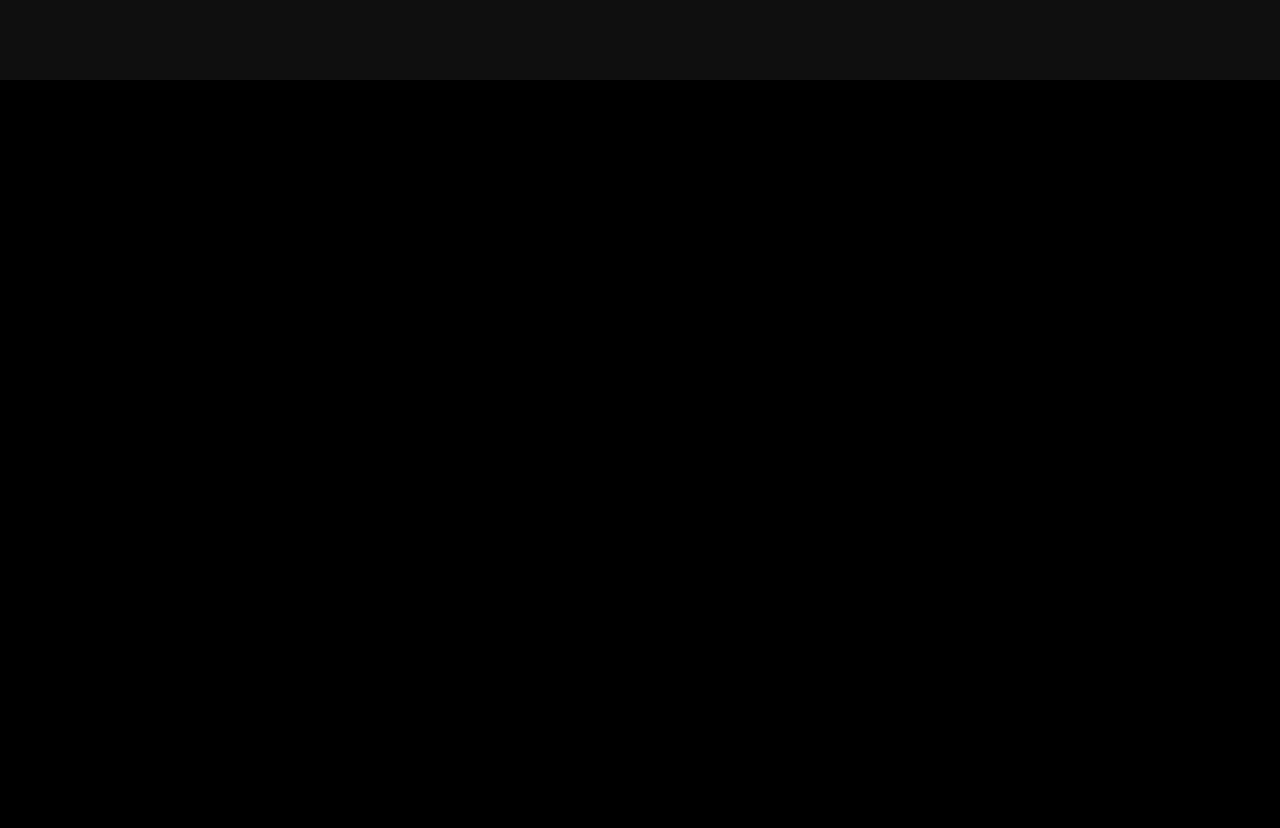
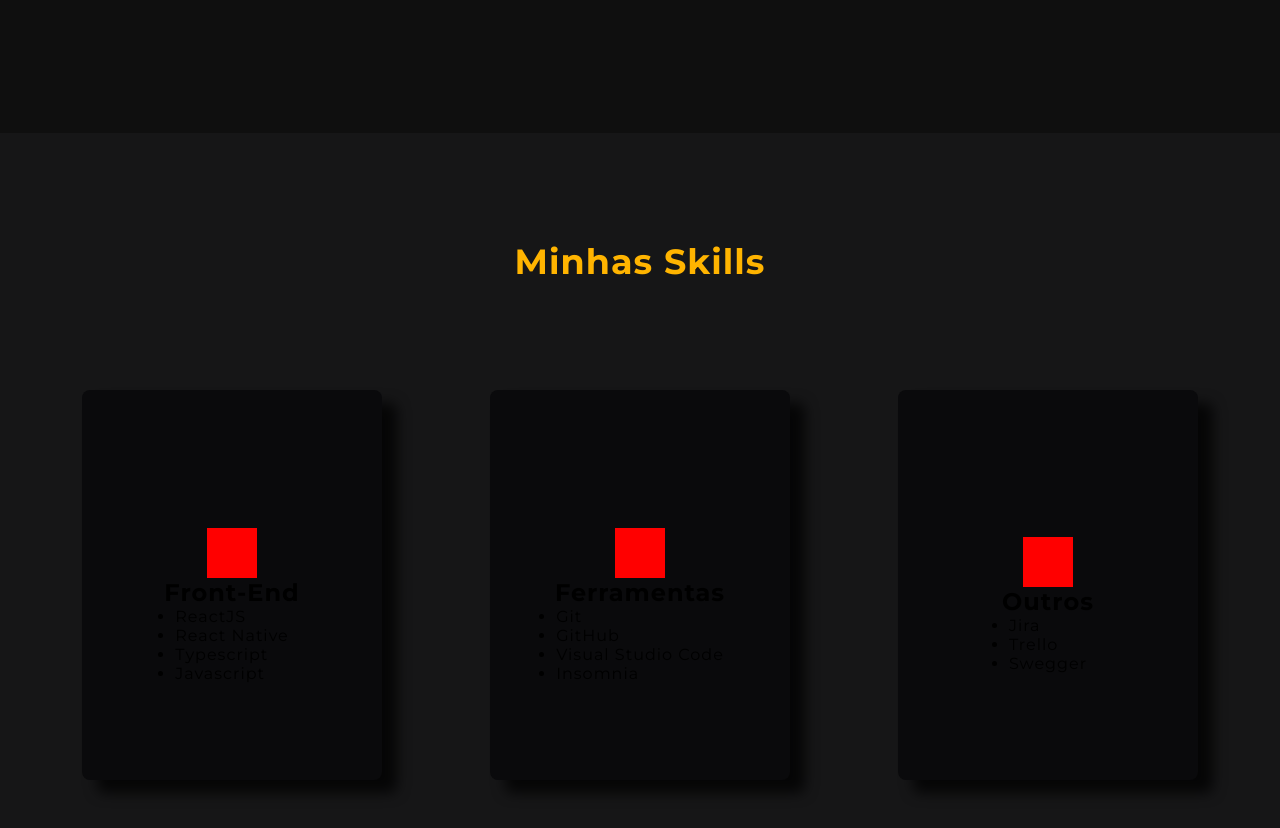
Before and after one commit to EvertonCarvalho1/portfolio-app, a React (Create React App) app: page / in a window 1280 px wide. Shown: the part 1620-2448 px from the top of the page. Before the commit the page ends 1700 px from the top, so only its background shows below. Built offline with nearby package versions, Linux system fonts and the light colour scheme.

Commit message:
refactoring

```diff
--- a/src/pages/AboutMe/styles.ts
+++ b/src/pages/AboutMe/styles.ts
@@ -12,28 +12,27 @@ export const Container = styled.div`
     .aboutMecontainer{
         display: flex;
         padding: 24px;
-        height: 453px;
-        position: relative;
         .imgContainer{
-            margin-right: 30px;
+            width: 326px;
+            height: 405px;
             -webkit-box-shadow: 15px 13px 13px 0px rgba(0,0,0,0.75);
             -moz-box-shadow: 15px 13px 13px 0px rgba(0,0,0,0.75);
             box-shadow: 15px 13px 13px 0px rgba(0,0,0,0.75);
             border-radius: 8px !important;
             img{
+                width: 326px;
                 border-radius: 8px !important;
                 z-index: 99999;
             }
         }
 
     .aboutMeDescription{
-        padding: 0px 200px 0px 0px;
         margin-left: 30px;
         h1{
             font-size: 35px;
             line-height: 57px;
             font-weight: 700;
-            color: #FFF;
+            color: #FFB400;
         }
 
         p{
@@ -53,11 +52,8 @@ export const Container = styled.div`
             display: flex;
             align-items: center;
             transform: rotate(-90deg);
-            position: absolute;
-            top: 230px;
-            left: 950px;
             a{
-                margin-bottom: -50px;
+                margin-bottom: -125px;
                 transform: rotate(-270deg);
                 text-decoration: none;
                 color: #FFB400;
--- a/src/pages/Main/index.tsx
+++ b/src/pages/Main/index.tsx
@@ -28,7 +28,7 @@ const Main: React.FC = () => {
                     data-aos-easing="ease-in-sine"
                     className="home0"
                     data-aos-anchor=".home0"
-                    data-aos-duration="1000"
+                    data-aos-duration="500"
                 >
                     <Home />
                 </div>
@@ -37,8 +37,9 @@ const Main: React.FC = () => {
                     <div
                         className="aboutMe"
                         data-aos='fade-right'
-                        data-aos-anchor=".aboutMe"
-                        data-aos-offset="200"
+                        data-aos-anchor=".aboutMe0"
+                        data-aos-easing="ease-in-sine"
+                        data-aos-offset="500"
                         data-aos-duration="500"
                     >
                         <AboutMe />
@@ -47,12 +48,17 @@ const Main: React.FC = () => {
 
                 <div
                     className="mySkills0"
-                    data-aos='fade-right'
-                    data-aos-anchor=".mySkills0"
-                    data-aos-offset="150"
-                    data-aos-duration="500"
                 >
-                    <MySkills />
+                    <div
+                        className="mySkills"
+                        data-aos='fade-right'
+                        data-aos-anchor=".mySkills"
+                        data-aos-easing="ease-in-sine"
+                        data-aos-offset="500"
+                        data-aos-duration="500"
+                    >
+                        <MySkills />
+                    </div>
                 </div>
             </Container>
         </>
--- a/src/pages/Main/styles.ts
+++ b/src/pages/Main/styles.ts
@@ -5,7 +5,7 @@ export const Container = styled.div`
 
     .aboutMe0{
         width: 100% ;
-        height: 800px;
+        padding: 180px 0;
         background-color: #0f0f0f;
         display: flex;
         justify-content: center;
@@ -15,5 +15,21 @@ export const Container = styled.div`
         width: 100%;
         margin: 0 auto;
         max-width: 1156px;
+        padding: 0 20px;
+    }
+
+    .mySkills0{
+        width: 100% ;
+        padding: 100px 0px;
+        margin: 0 auto;
+        background-color: #161617;
+        display: flex;
+        justify-content: center;
+        align-items: center;
+    }
+    .mySkills{
+        width: 100%;
+        margin: 0 auto;
+        max-width: 1156px;
     }
 `;
--- a/src/pages/MySkills/index.tsx
+++ b/src/pages/MySkills/index.tsx
@@ -6,7 +6,54 @@ const MySkills: React.FC = () => {
 
     return (
         <Container>
+            <div className="title">
+                <h1>Minhas Skills</h1>
+            </div>
 
+            <div className="containerSkills">
+
+                <div className="cardSkills">
+                    <div className="icon">
+                    </div>
+
+                    <h1>Front-End</h1>
+
+                    <ul>
+                        <li>ReactJS</li>
+                        <li>React Native</li>
+                        <li>Typescript</li>
+                        <li>Javascript</li>
+                    </ul>
+                </div>
+
+                <div className="cardSkills">
+                    <div className="icon">
+                    </div>
+
+                    <h1>Ferramentas</h1>
+
+                    <ul>
+                        <li>Git</li>
+                        <li>GitHub</li>
+                        <li>Visual Studio Code</li>
+                        <li>Insomnia</li>
+                    </ul>
+                </div>
+
+                <div className="cardSkills">
+                    <div className="icon">
+                    </div>
+
+                    <h1>Outros</h1>
+
+                    <ul>
+                        <li>Jira</li>
+                        <li>Trello</li>
+                        <li>Swegger</li>
+                    </ul>
+                </div>
+
+            </div>
         </Container>
     );
 }
--- a/src/pages/MySkills/styles.ts
+++ b/src/pages/MySkills/styles.ts
@@ -1,5 +1,49 @@
 import styled from "styled-components";
 
 export const Container = styled.section`
+    width: 100%;
+    display: flex;
+    flex-direction: column;
+    align-items: center;
 
+    .title{
+        h1{
+            font-size: 35px;
+            line-height: 57px;
+            font-weight: 700;
+            color: #FFB400;
+        }
+    }
+
+    .containerSkills{
+        width: 100%;
+        max-width: 1156px;
+        padding: 100px 0px;
+        display: flex;
+        justify-content: space-between;
+    }
+
+    .icon{
+        width: 50px;
+        height: 50px;
+        background-color: red;
+    }
+
+    .cardSkills{
+        width: 100%;
+        max-width: 300px;
+        height: 390px;
+        padding: 50px 20px 10px;
+        margin: 0px 20px;
+        display: flex;
+        flex-direction: column;
+        justify-content: center;  align-items: center;
+        background-color: #0a0a0c;
+        border-radius: 8px;
+        -webkit-box-shadow: 15px 13px 13px 0px rgba(0,0,0,0.75);
+        -moz-box-shadow: 15px 13px 13px 0px rgba(0,0,0,0.75);
+        box-shadow: 15px 13px 13px 0px rgba(0,0,0,0.75);
+    }
 `;
+
+//#0f0f0f
```
